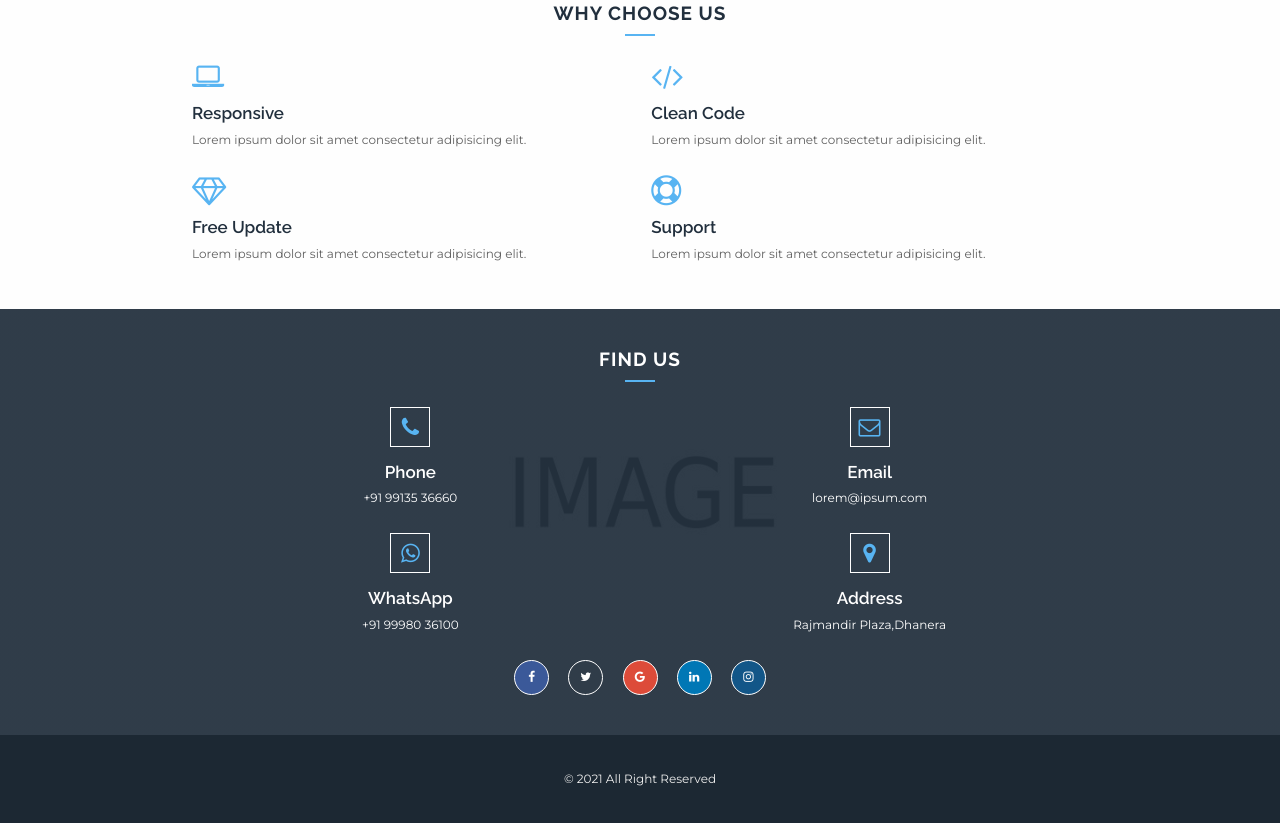
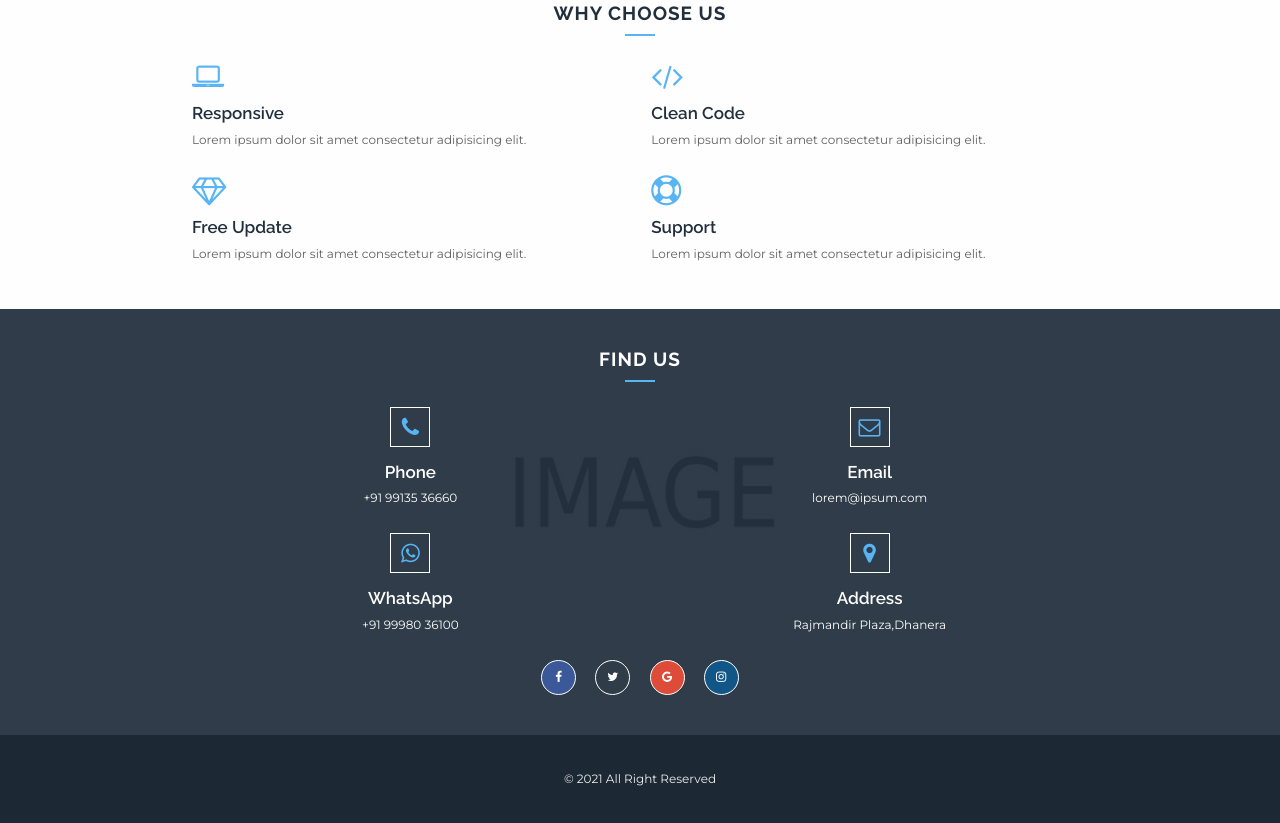
Before and after one commit to hr21/hr21-ShivKrupaAuto, a plain HTML site: page index.html in a window 1280 px wide. Shown: the part 1789-2612 px from the top of the page. Drawn offline with Linux system fonts and the light colour scheme.

Commit message:
Update index.html

```diff
--- a/index.html
+++ b/index.html
@@ -295,7 +295,6 @@
 				<a href=""><i class="fa fa-facebook"></i></a>
 				<a href=""><i class="fa fa-twitter"></i></a>
 				<a href=""><i class="fa fa-google"></i></a>
-				<a href=""><i class="fa fa-linkedin"></i></a>
 				<a href=""><i class="fa fa-instagram"></i></a>
 			</div>
 		</div>
```
